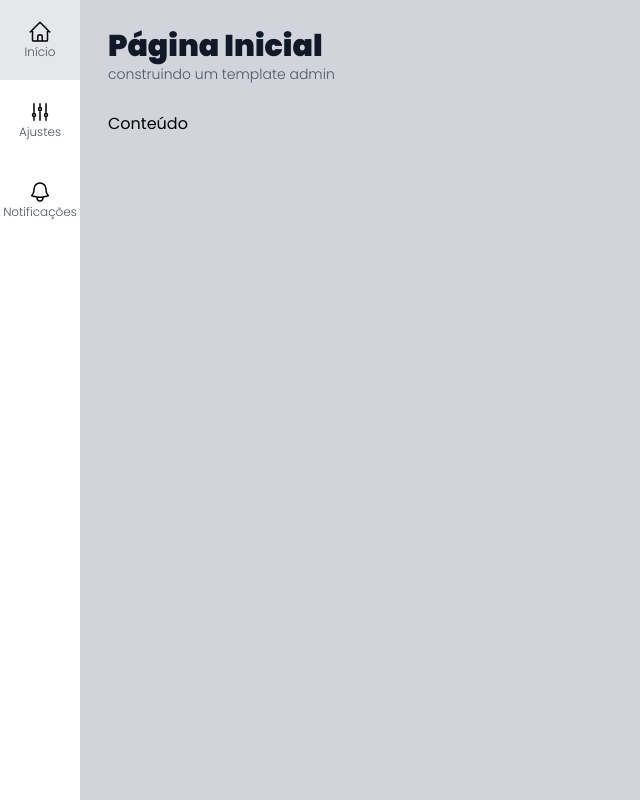
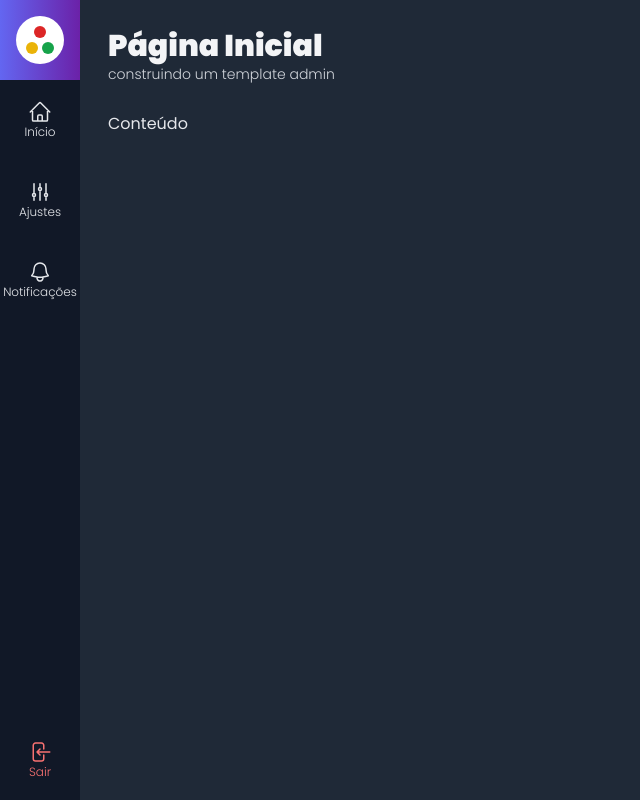
Before and after one commit to emersonhenriquedev/next-admin, a Next.js app: page / in a window 1280 px wide. Shown: the whole page, without its empty margins (0-640 px from the left). Built offline with nearby package versions, Linux system fonts and the light colour scheme.

Commit message:
Logo, menu, dark mode

```diff
--- a/src/components/icons/index.tsx
+++ b/src/components/icons/index.tsx
@@ -14,3 +14,8 @@
     <svg xmlns="http://www.w3.org/2000/svg" fill="none" viewBox="0 0 24 24" strokeWidth={1.5} stroke="currentColor" className="w-6 h-6">
         <path strokeLinecap="round" strokeLinejoin="round" d="M14.857 17.082a23.848 23.848 0 005.454-1.31A8.967 8.967 0 0118 9.75v-.7V9A6 6 0 006 9v.75a8.967 8.967 0 01-2.312 6.022c1.733.64 3.56 1.085 5.455 1.31m5.714 0a24.255 24.255 0 01-5.714 0m5.714 0a3 3 0 11-5.714 0" />
     </svg>
+
+export const IconeSair =
+    <svg xmlns="http://www.w3.org/2000/svg" fill="none" viewBox="0 0 24 24" strokeWidth={1.5} stroke="currentColor" className="w-6 h-6">
+        <path strokeLinecap="round" strokeLinejoin="round" d="M15.75 9V5.25A2.25 2.25 0 0013.5 3h-6a2.25 2.25 0 00-2.25 2.25v13.5A2.25 2.25 0 007.5 21h6a2.25 2.25 0 002.25-2.25V15M12 9l-3 3m0 0l3 3m-3-3h12.75" />
+    </svg>
--- a/src/components/template/Conteudo.tsx
+++ b/src/components/template/Conteudo.tsx
@@ -6,6 +6,7 @@
     return (
         <div className="
             flex flex-col mt-7
+            dark:text-gray-200
         ">
             {props.children}
         </div>
--- a/src/components/template/Layout.tsx
+++ b/src/components/template/Layout.tsx
@@ -10,9 +10,9 @@
 
 export default function Layout(props: LayoutProps) {
     return (
-        <div className="flex h-screen w-screen">
+        <div className="dark flex h-screen w-screen">
             <MenuLateral />
-            <div className="flex flex-col w-full p-7 bg-gray-300">
+            <div className="flex flex-col w-full p-7 bg-gray-300 dark:bg-gray-800">
                 <Cabecalho titulo={props.titulo} subtitulo={props.subtitulo} />
                 <Conteudo>
                     {props.children}
--- /dev/null
+++ b/src/components/template/Logo.tsx
@@ -0,0 +1,12 @@
+export default function Logo() {
+    return (
+        <div className="flex flex-col items-center justify-center bg-white h-12 w-12 rounded-full">
+            <div className="h-3 w-3 rounded-full bg-red-600 mb-0.5" />
+            <div className="flex mt-0.5">
+                <div className="h-3 w-3 rounded-full bg-yellow-500 mr-0.5" />
+                <div className="h-3 w-3 rounded-full bg-green-600 ml-0.5" />
+            </div>
+
+        </div>
+    )
+}
--- a/src/components/template/MenuItem.tsx
+++ b/src/components/template/MenuItem.tsx
@@ -1,21 +1,33 @@
 import Link from 'next/link'
 
 interface MenuItem {
-    url: string
+    url?: string
     texto: string
     icone: any
+    className?: string
+    onClick?: (evento: any) => void
 }
 
 export default function MenuItem(props: MenuItem) {
     return (
-        <li className="hover:bg-gray-200">
-            <Link href={props.url}
-                className="flex flex-col justify-center items-center w-20 h-20">
+        <li onClick={props.onClick} className="hover:bg-gray-100 dark:hover:bg-gray-800 cursor-pointer">
+            {props.url ? (
+                <Link href={props.url}
+                    className={`flex flex-col justify-center items-center w-20 h-20 dark:text-gray-200 ${props.className}`}>
                     {props.icone}
-                    <span className='text-xs font-light text-gray-600'>
+                    <span className='text-xs font-light'>
                         {props.texto}
                     </span>
-            </Link>
+                </Link>
+            ) : (
+                <a href="#"
+                    className={`flex flex-col justify-center items-center w-20 h-20 dark:text-gray-200 ${props.className}`}>
+                    {props.icone}
+                    <span className='text-xs font-light'>
+                        {props.texto}
+                    </span>
+                </a>
+            )}
         </li>
     )
 }
--- a/src/components/template/MenuLateral.tsx
+++ b/src/components/template/MenuLateral.tsx
@@ -1,14 +1,32 @@
-import { IconeAjustes, IconeCasa, IconeSino } from "../icons";
+import { IconeAjustes, IconeCasa, IconeSair, IconeSino } from "../icons";
+import Logo from "./Logo";
 import MenuItem from "./MenuItem";
 
 export default function MenuLateral() {
     return (
-        <aside>
-            <ul>
+        <aside className="
+            flex flex-col bg-gray-200 text-gray-700 dark:bg-gray-900">
+
+            <div className="
+            flex flex-col items-center justify-center
+            bg-gradient-to-r from-indigo-500 to-purple-800 h-20 w-20">
+                <Logo />
+            </div>
+            <ul className="flex-grow">
                 <MenuItem url="/" texto="Início" icone={IconeCasa} />
                 <MenuItem url="/ajustes" texto="Ajustes" icone={IconeAjustes} />
                 <MenuItem url="/notificacoes" texto="Notificações" icone={IconeSino} />
             </ul>
+            <ul className="">
+                <MenuItem
+                    texto="Sair"
+                    icone={IconeSair}
+                    onClick={() => console.log('logout')}
+                    className='
+                        text-red-600 hover:bg-red-400
+                        hover:text-white dark:text-red-400
+                        dark:hover:text-white' />
+            </ul>
         </aside>
     )
 }
--- a/src/components/template/Titulo.tsx
+++ b/src/components/template/Titulo.tsx
@@ -6,8 +6,8 @@
 export default function Titulo(props: TituloProps) {
     return (
         <div>
-            <h1 className="font-black text-3xl text-gray-900">{props.titulo}</h1>
-            <h2 className="font-light text-sm text-gray-600">{props.subtitulo}</h2>
+            <h1 className="font-black text-3xl text-gray-900 dark:text-gray-100">{props.titulo}</h1>
+            <h2 className="font-light text-sm text-gray-600 dark:text-gray-300">{props.subtitulo}</h2>
         </div>
     )
 }
```
